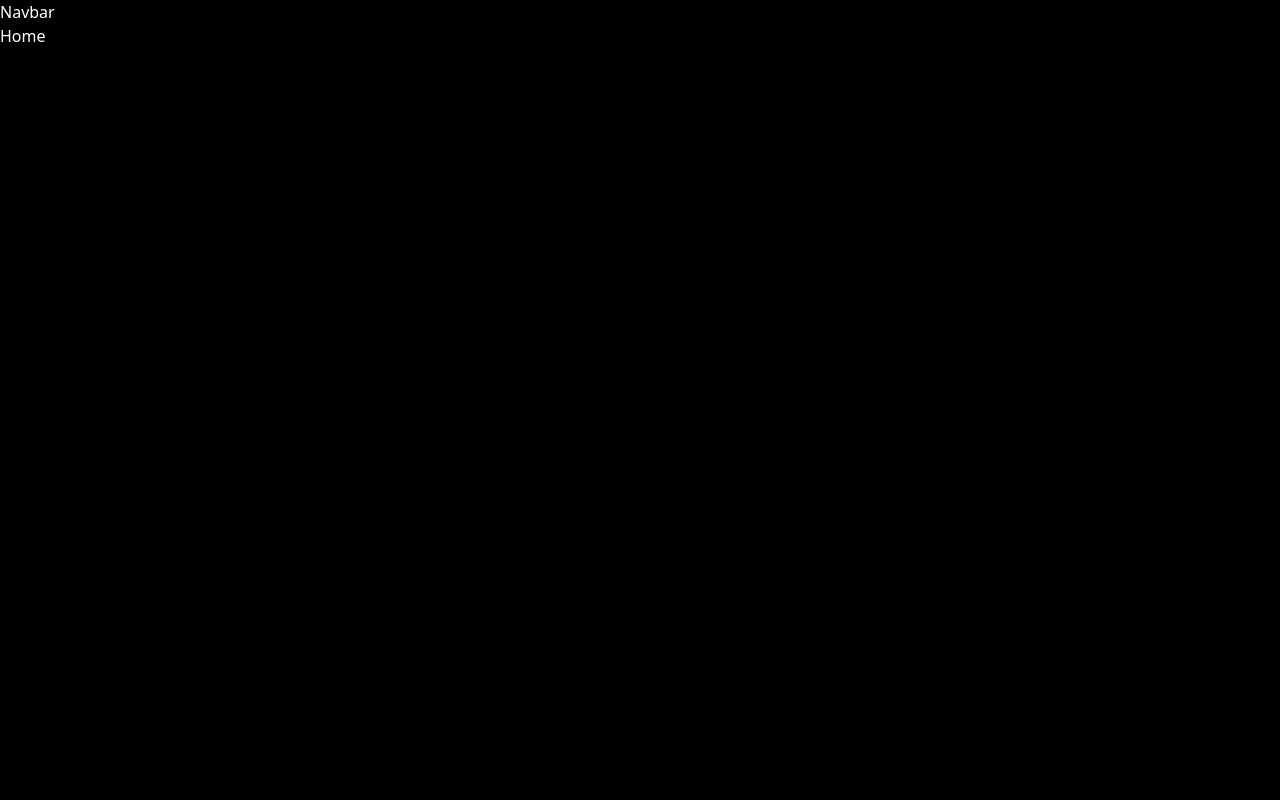
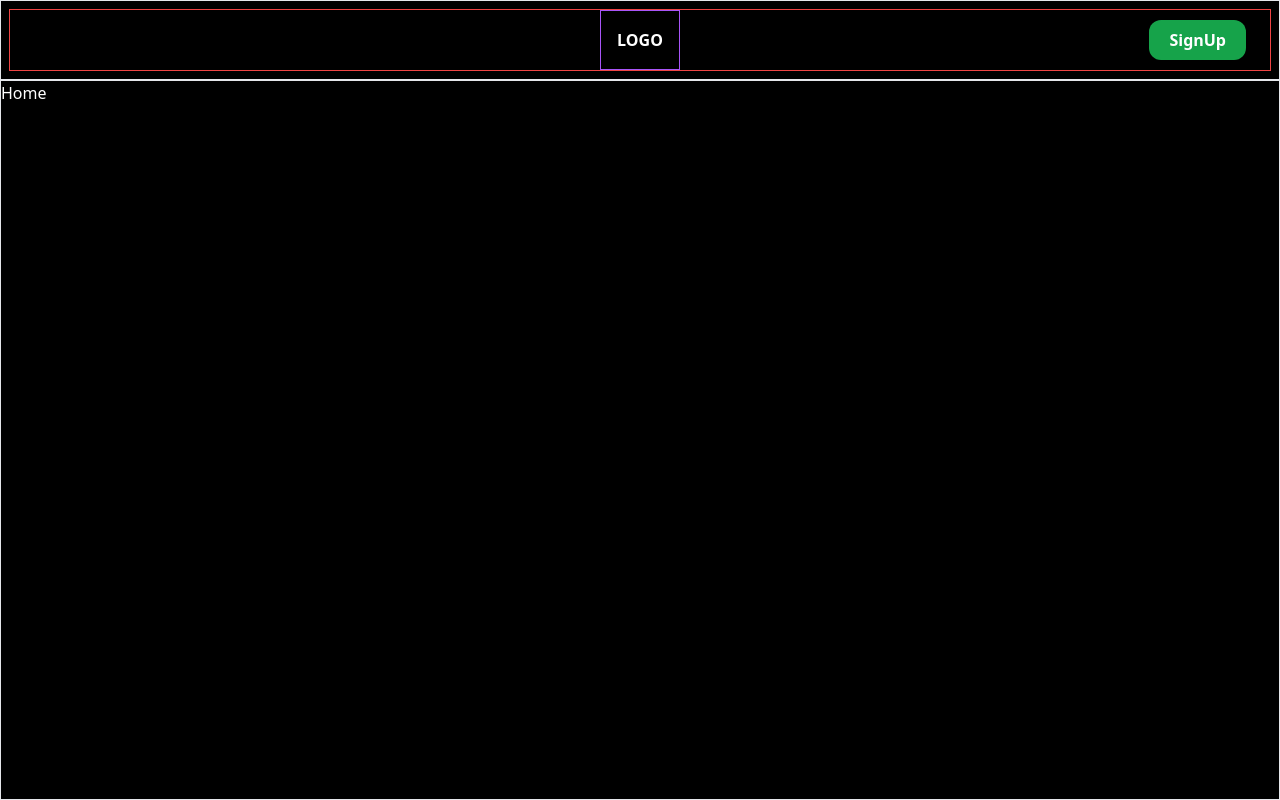
Before and after one commit to HarikrishnanYPR1707/EcliptiQ, a React (Vite) app: page / in a window 1280 px wide. Built offline with nearby package versions, Linux system fonts and the light colour scheme.

Commit message:
Done with navbar and added height to home section

```diff
--- a/src/components/Navbar.jsx
+++ b/src/components/Navbar.jsx
@@ -1,7 +1,19 @@
 import React from "react";
 
 const Navbar = () => {
-  return <div>Navbar</div>;
+  return (
+    <div className="flex h-[80px] items-center justify-center border p-2">
+      <div className="relative flex h-full w-full max-w-[1550px] items-center  justify-center border border-red-500">
+        <div className="grid h-full w-[80px] place-content-center border border-purple-500 font-black uppercase">
+          {/* <img src="" alt="" /> */}
+          logo
+        </div>
+        <button className="absolute right-6 rounded-xl bg-green-600 px-5 py-2 font-extrabold active:bg-green-700">
+          SignUp
+        </button>
+      </div>
+    </div>
+  );
 };
 
 export default Navbar;
--- a/src/pages/Home.jsx
+++ b/src/pages/Home.jsx
@@ -1,7 +1,7 @@
 import React from "react";
 
 const Home = () => {
-  return <div>Home</div>;
+  return <div className="h-heightWithoutNavbar border">Home</div>;
 };
 
 export default Home;
```
